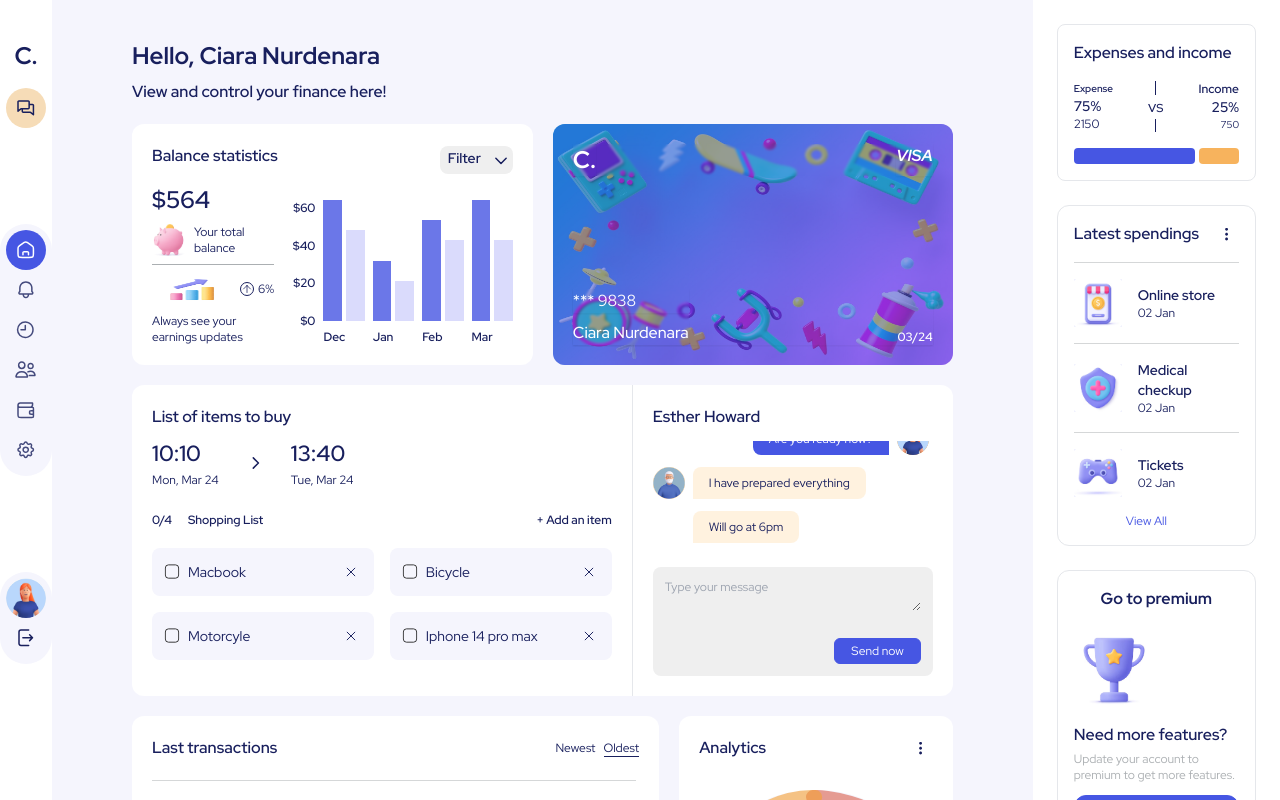
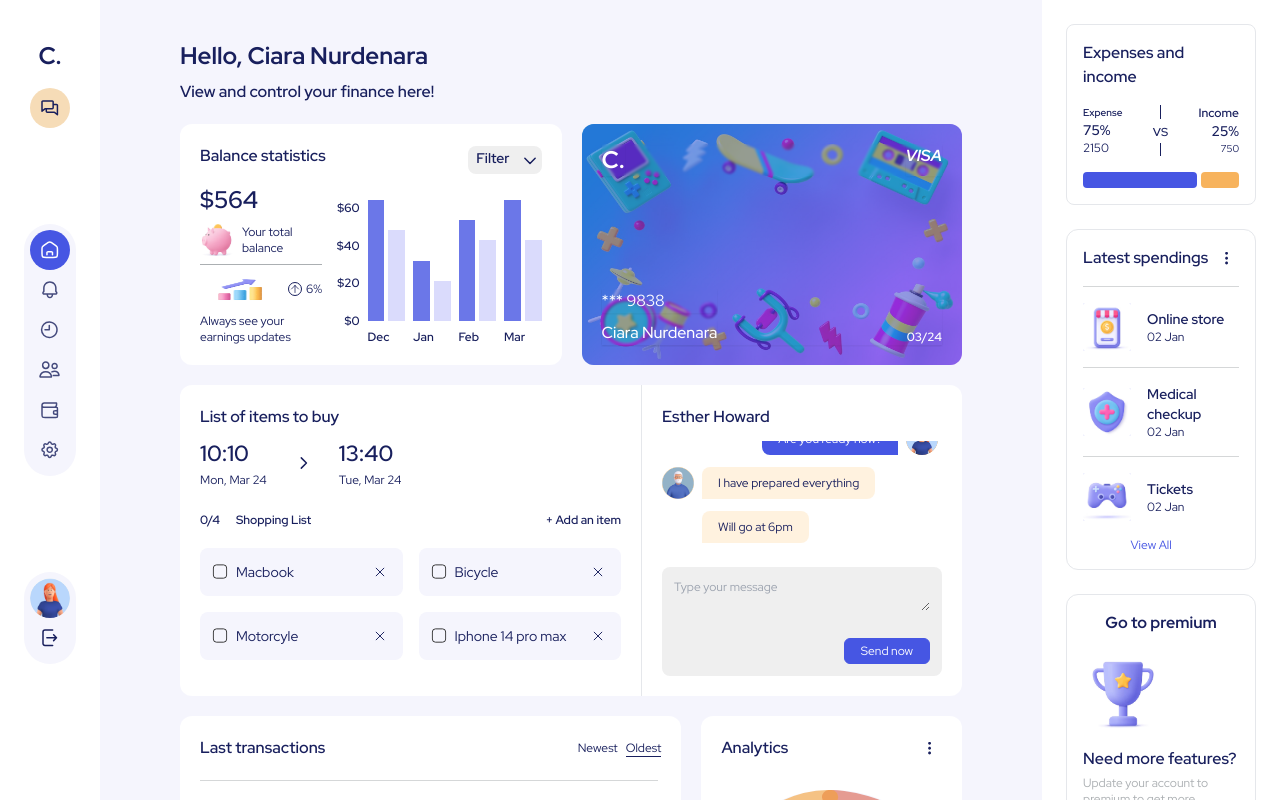
Before and after one commit to ciaranrdnr/dashboard, a Next.js app: page / in a window 1280 px wide. Built offline with nearby package versions, Linux system fonts and the light colour scheme.

Commit message:
Update: navbar styling

```diff
--- a/src/app/components/templates/dashboard/middle-sections/index.tsx
+++ b/src/app/components/templates/dashboard/middle-sections/index.tsx
@@ -20,7 +20,7 @@ const MiddleSections = (props: IMiddleSectionsProps) => {
     setMobile(isMobile);
   }, []);
   return (
-    <div className="flex flex-col space-y-5 h-full px-4 pb-7 pt-6 w-screen md:w-6/12 lg:w-8/12 xl:w-full xl:px-20 lg:pt-[5vh]">
+    <div className="flex flex-col space-y-5 h-full px-4 pb-7 pt-6 w-screen md:w-6/12 lg:w-8/12 xl:w-full xl:px-20 lg:pt-[5vh] sm:ml-[100px]">
       <GreetingsSection />
       <div className="flex lg:flex-row flex-col space-y-5 lg:space-y-0 lg:space-x-5 items-center">
         <BalanceStatisticsSection onTriggerAlert={props.onTriggerAlert} />
--- a/src/app/components/templates/dashboard/navbar/index.tsx
+++ b/src/app/components/templates/dashboard/navbar/index.tsx
@@ -29,11 +29,11 @@ const Navbar = () => {
       <>
         {isOpen && (
           <div
-            className={`w-16 sm:sw-[100px] transition-all flex ${
+            className={`w-16 sm:w-[100px] transition-all flex ${
               isOpen
                 ? "flex-col backdrop-blur-sm bg-white/20"
                 : "flex-col-reverse"
-            } items-center justify-between sm:bg-white h-screen py-[5vh] sm:ssticky top-0 left-0 z-30"`}
+            } items-center justify-between sm:bg-white h-screen py-[5vh] sm:ssticky fixed top-0 left-0 z-30"`}
           >
             <div className="flex flex-col items-center justify-between space-y-4 sm:sspace-y-10">
               {!mobile && (
```
